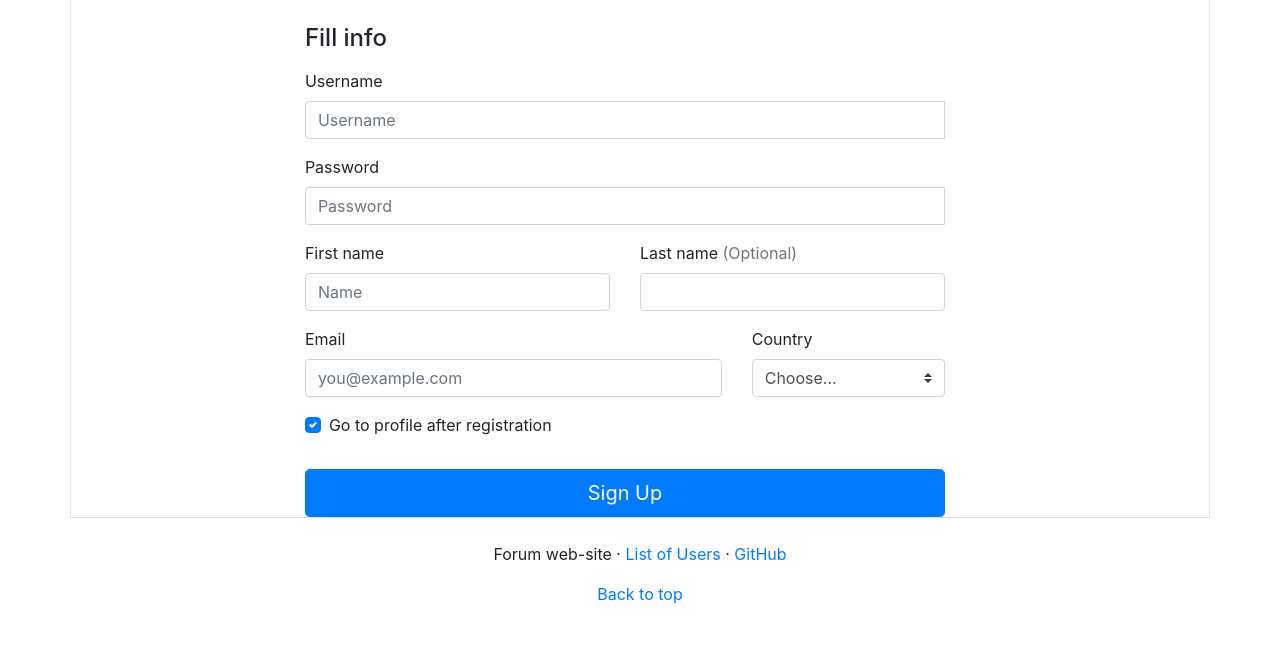
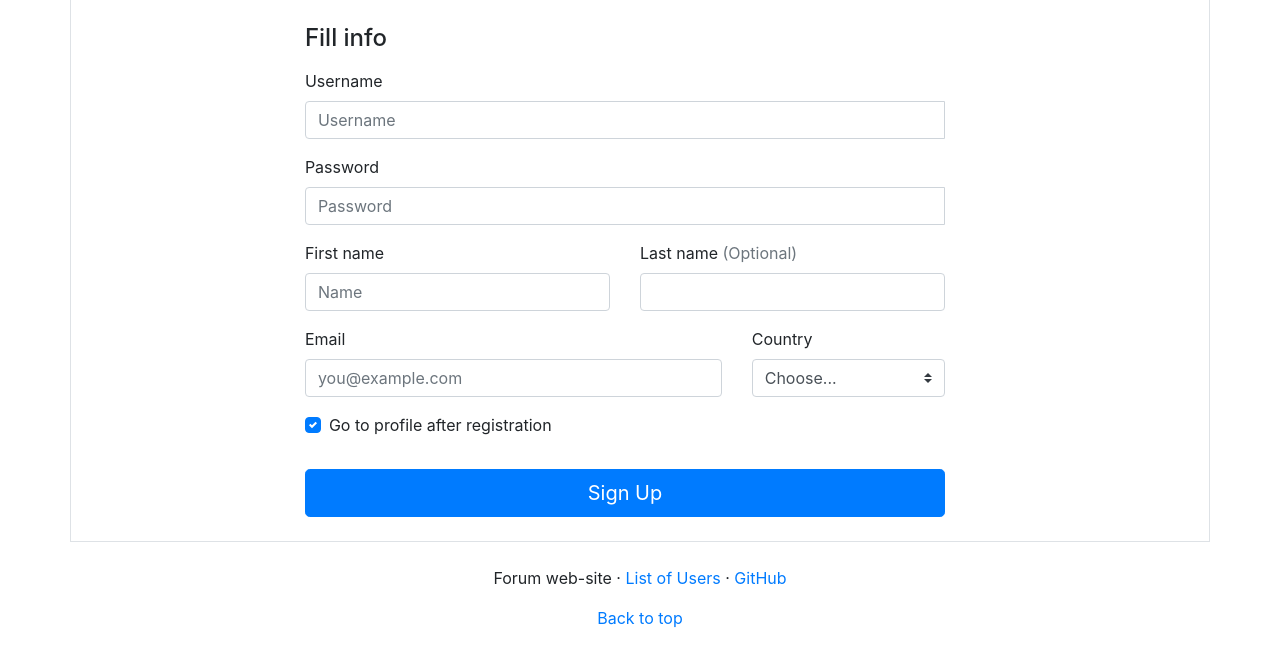
Before and after one commit to legonian/nodejs-website, a Node server app: page /signup_page in a window 1280 px wide. Shown: the part 57-724 px from the top of the page. Run offline with Node 20, Linux system fonts and the light colour scheme; some libraries are stand-ins or nearby versions.

Commit message:
add space under button

```diff
--- a/views/user-signup.ejs
+++ b/views/user-signup.ejs
@@ -1,5 +1,5 @@
 <%- include('header', {pageTitle: 'Sign-Up Page'}) %>
-<div class="mt-4 row justify-content-center container">
+<div class="my-4 row justify-content-center container">
   <form action="/u/signup" method="post" id="signup-form" novalidate="">
 
     <h4 class="mb-3">Fill info</h4>
```
